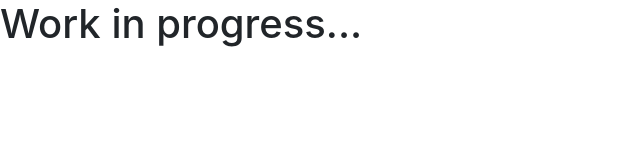
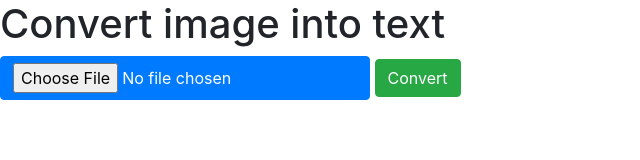
Before and after one commit to iMuhammadUmer/text-detection-from-img, a plain HTML site: page index.html in a window 1280 px wide. Shown: the whole page, without its empty margins (0-640 px from the left). Drawn offline with nearby package versions, Linux system fonts and the light colour scheme.

Commit message:
add upload & convert buttons

```diff
--- a/index.html
+++ b/index.html
@@ -9,9 +9,12 @@
       integrity="sha384-Gn5384xqQ1aoWXA+058RXPxPg6fy4IWvTNh0E263XmFcJlSAwiGgFAW/dAiS6JXm"
       crossorigin="anonymous"
     />
+    <link rel="stylesheet" href="style.css" />
     <title>Text detection from Image</title>
   </head>
   <body>
-    <h1>Work in progress...</h1>
+    <h1>Convert image into text</h1>
+    <input type="file" class="btn btn-primary" value="Upload Image" />
+    <input type="submit" class="btn btn-success" value="Convert" />
   </body>
 </html>
```
